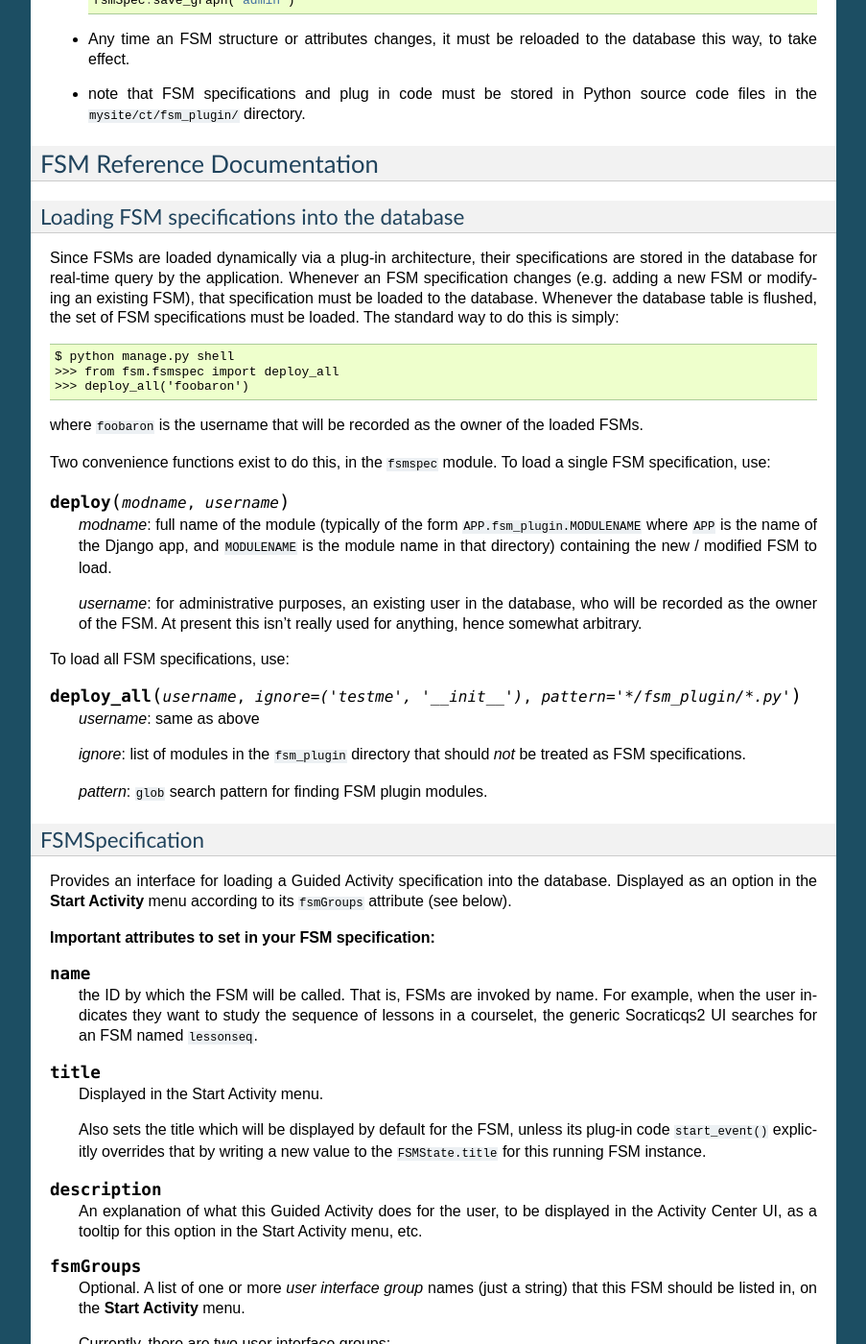
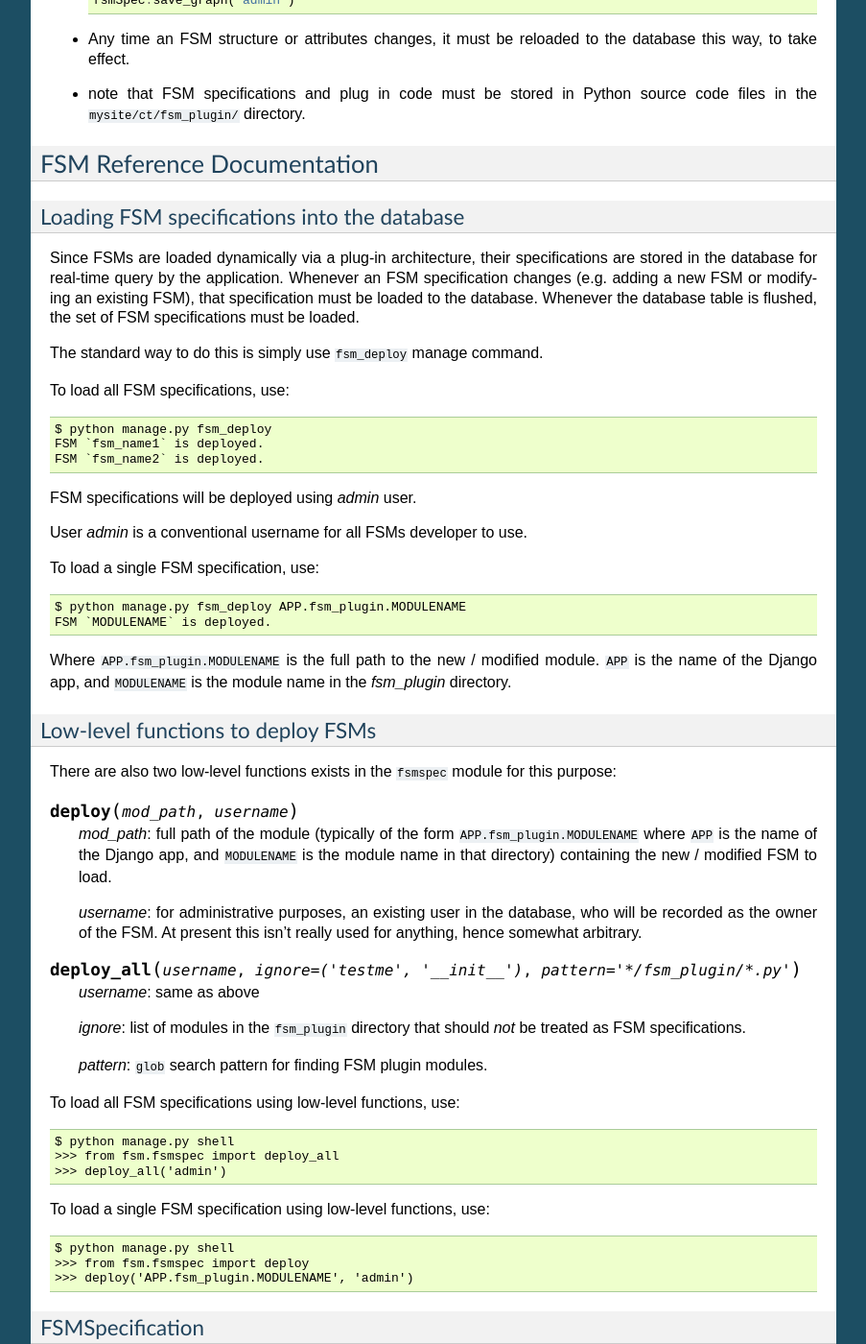
Before and after one commit to cjlee112/socraticqs2, a Sphinx documentation site: the page built from doc/fsm.rst, in a window 1280 px wide and 1400 px high, scrolled down 4336 px. Shown: the whole window at 96% size, without its empty margins (198-1101 px from the left). Built offline with Sphinx 7.4.7, drawn with Linux system fonts in a browser that asks for light colours; some of the changed text lies outside the part shown.

Commit message:
feat(fsm): add `fsm_deploy` command as a convenient way to deploy fsm(s)
Changes:
- mysite/dumpdata/debug-wo-fsm.json: add new fixture w/o fsm(s) instances
- mysite/fsm/management/commands/fsm_deploy.py: add fsm_deploy cmd to deploy fsm via fsm specifications
- doc/fsm.rst: update fsm docs accordingly
- doc/devintro.rst: change fixture filename according to new fixture file

```diff
--- a/doc/devintro.rst
+++ b/doc/devintro.rst
@@ -236,9 +236,9 @@ repository::
    ``Could not load contenttypes.ContentType`` then load the example
    data as follows::
 
-     python manage.py loaddata dumpdata/debug-e.json
+     python manage.py loaddata dumpdata/debug-wo-fsm.json
 
-You will also need to load FSM plugin specifications;
+**Also necessarily need to load FSM plugin specifications;**
 see :ref:`fsm-deploy`.
 
 Finally, start up the development web server::
@@ -249,6 +249,8 @@ Start a web browser and point it at http://localhost:8000/ct/
 
 It will prompt you to log in; the default development tester
 username is ``admin`` with password ``testonly``.
+
+User `admin` is a conventional user to use during the FSM development.
 
 You can stop the web server by simply typing Control-C.
 
--- a/doc/fsm.rst
+++ b/doc/fsm.rst
@@ -317,21 +317,34 @@ query by the application.  Whenever an FSM specification changes
 (e.g. adding a new FSM or modifying an existing FSM), that
 specification must be loaded to the database.  Whenever the
 database table is flushed, the set of FSM specifications must be
-loaded.  The standard way to do this is simply::
+loaded.
 
-  $ python manage.py shell
-  >>> from fsm.fsmspec import deploy_all
-  >>> deploy_all('foobaron')
+The standard way to do this is simply use ``fsm_deploy`` manage command.
 
-where ``foobaron`` is the username that will be recorded as the owner
-of the loaded FSMs.
+To load all FSM specifications, use::
 
-Two convenience functions exist to do this, in the ``fsmspec`` module.
-To load a single FSM specification, use:
+  $ python manage.py fsm_deploy
+  FSM `fsm_name1` is deployed.
+  FSM `fsm_name2` is deployed.
 
-.. function:: deploy(modname, username)
+FSM specifications will be deployed using `admin` user.
 
-   *modname*: full name of the module (typically of the form
+User `admin` is a conventional username for all FSMs developer to use.
+
+To load a single FSM specification, use::
+
+  $ python manage.py fsm_deploy APP.fsm_plugin.MODULENAME
+  FSM `MODULENAME` is deployed.
+Where ``APP.fsm_plugin.MODULENAME`` is the full path to the new / modified module. ``APP`` is the name of the Django app, and ``MODULENAME`` is the module name in the `fsm_plugin` directory.
+
+Low-level functions to deploy FSMs
+..............
+
+There are also two low-level functions exists in the ``fsmspec`` module for this purpose:
+
+.. function:: deploy(mod_path, username)
+
+   *mod_path*: full path of the module (typically of the form
    ``APP.fsm_plugin.MODULENAME`` where ``APP`` is the name of the Django
    app, and ``MODULENAME`` is the module name in that directory)
    containing the new / modified FSM to load.
@@ -351,6 +362,20 @@ To load all FSM specifications, use:
    be treated as FSM specifications.
 
    *pattern*: ``glob`` search pattern for finding FSM plugin modules.
+
+To load all FSM specifications using low-level functions, use::
+
+  $ python manage.py shell
+  >>> from fsm.fsmspec import deploy_all
+  >>> deploy_all('admin')
+
+
+To load a single FSM specification using low-level functions, use::
+
+  $ python manage.py shell
+  >>> from fsm.fsmspec import deploy
+  >>> deploy('APP.fsm_plugin.MODULENAME', 'admin')
+
 
 FSMSpecification
 ......................
```
Also changed, not shown: other parts of doc/fsm.rst (+0 -2 lines), 4 other files.
